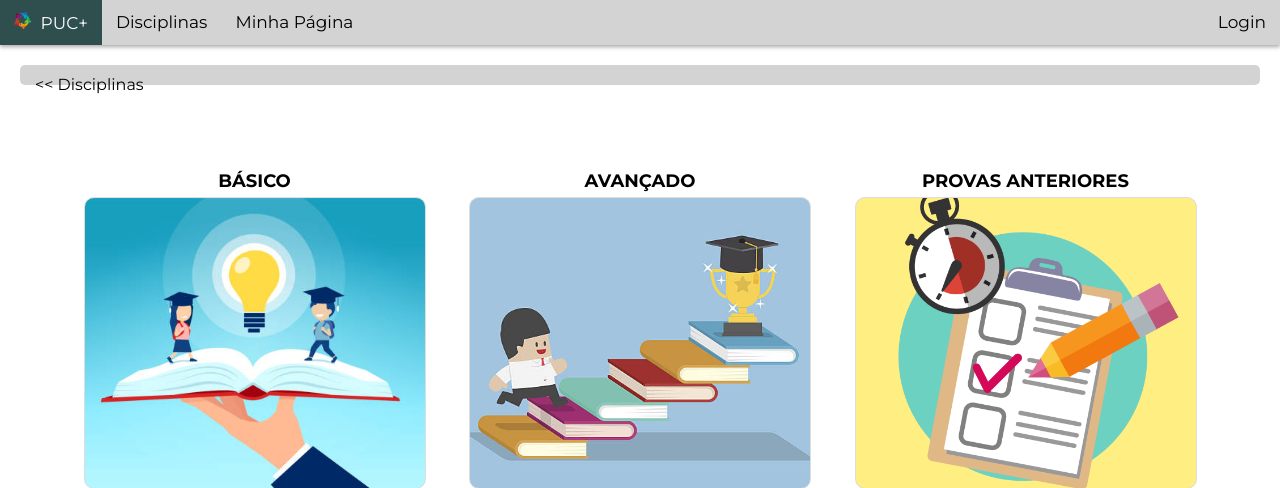
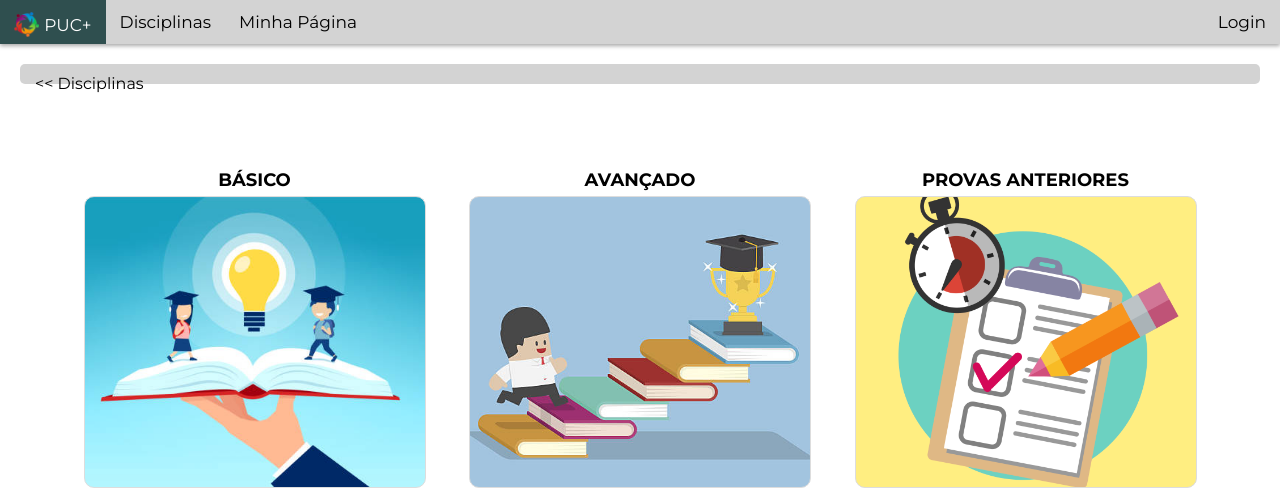
Before and after one commit to lglac123/PUC-Mais, a Django app: a page that uses app/templates/layout.html in a window 1280 px wide. Shown: the top 488 px of the page. Run offline with Django 5.2, Linux system fonts and the light colour scheme; data comes from the database, SQL or seed files in the repository; both versions use the stored data as it was after the commit.

Commit message:
pequenas-mudancas

```diff
--- a/app/static/style.css
+++ b/app/static/style.css
@@ -17,6 +17,7 @@ h1 {
   background-color: lightgray;
   overflow: hidden;
   position: sticky;
+  height: 44px;
   top: 0;
   box-shadow: 0px 2px 4px darkgray;
 }
--- a/app/templates/Disciplina.html
+++ b/app/templates/Disciplina.html
@@ -8,7 +8,7 @@
 
 {% block main %}
     <div class="userbar">
-        <a class="" style="position: absolute; left: 0; padding-left: 15px; text-decoration: none; color:black"
+        <a style="position: absolute; left: 0; padding-left: 15px; text-decoration: none; color:black"
         href="/disciplinas/">&lt;&lt; Disciplinas</a>
         <span style="align-items:central">{{ course.name }}</span>
     </div>
--- a/app/templates/layout.html
+++ b/app/templates/layout.html
@@ -13,9 +13,9 @@
     </head>
     <body>
         <div class="navbar">
-            <a href="/"><img src="{% static 'LogoPUCMais.png' %}"
-            style="height: 17px; align-items: center; margin-right: 5px; padding: 0px">
-            PUC+</a>
+            <a href="/" class="central"><img src="{% static 'LogoPUCMais.png' %}"
+            style="height: 25px; align-items: center; margin-right: 5px; padding: 0px">
+             PUC+</a>
             {% comment %} Criar Borda Leve Separação e Ajustar Tamanho Imagem {% endcomment %}
             <a href="/disciplinas/">Disciplinas</a>
             <a href="/perfil/">Minha Página</a>
```
Also changed, not shown: db.sqlite3.
